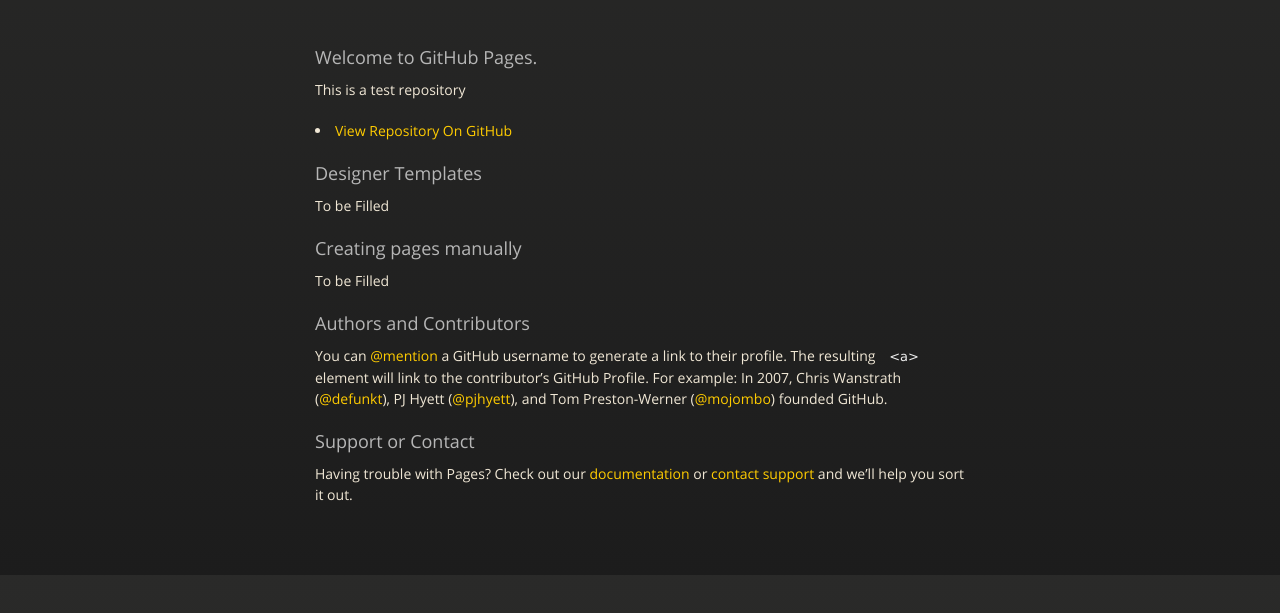
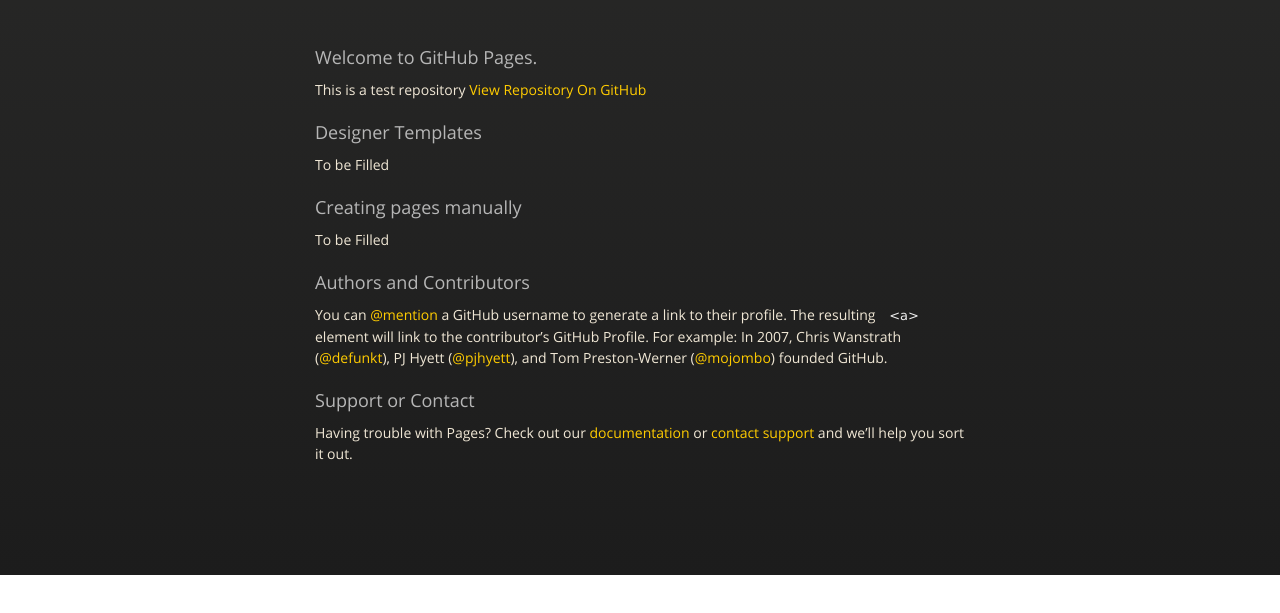
Before and after one commit to manthediner/manthediner.github.io, a plain HTML site: page index.html in a window 1280 px wide. Shown: the part 225-838 px from the top of the page. After the commit the page ends 800 px from the top, so only its background shows below. Drawn offline with nearby package versions, Linux system fonts and the light colour scheme.

Commit message:
Update index.html

```diff
--- a/index.html
+++ b/index.html
@@ -39,7 +39,7 @@
 <a id="welcome-to-github-pages" class="anchor" href="#welcome-to-github-pages" aria-hidden="true"><span aria-hidden="true" class="octicon octicon-link"></span></a>Welcome to GitHub Pages.</h3>
 
 <p>This is a test repository
-  <li class="fork"><a href="https://github.com/manthediner/test">View Repository On GitHub</a></li>
+  <class="fork"><a href="https://github.com/manthediner/test">View Repository On GitHub</a>
 </p>
 
 <h3>
```
